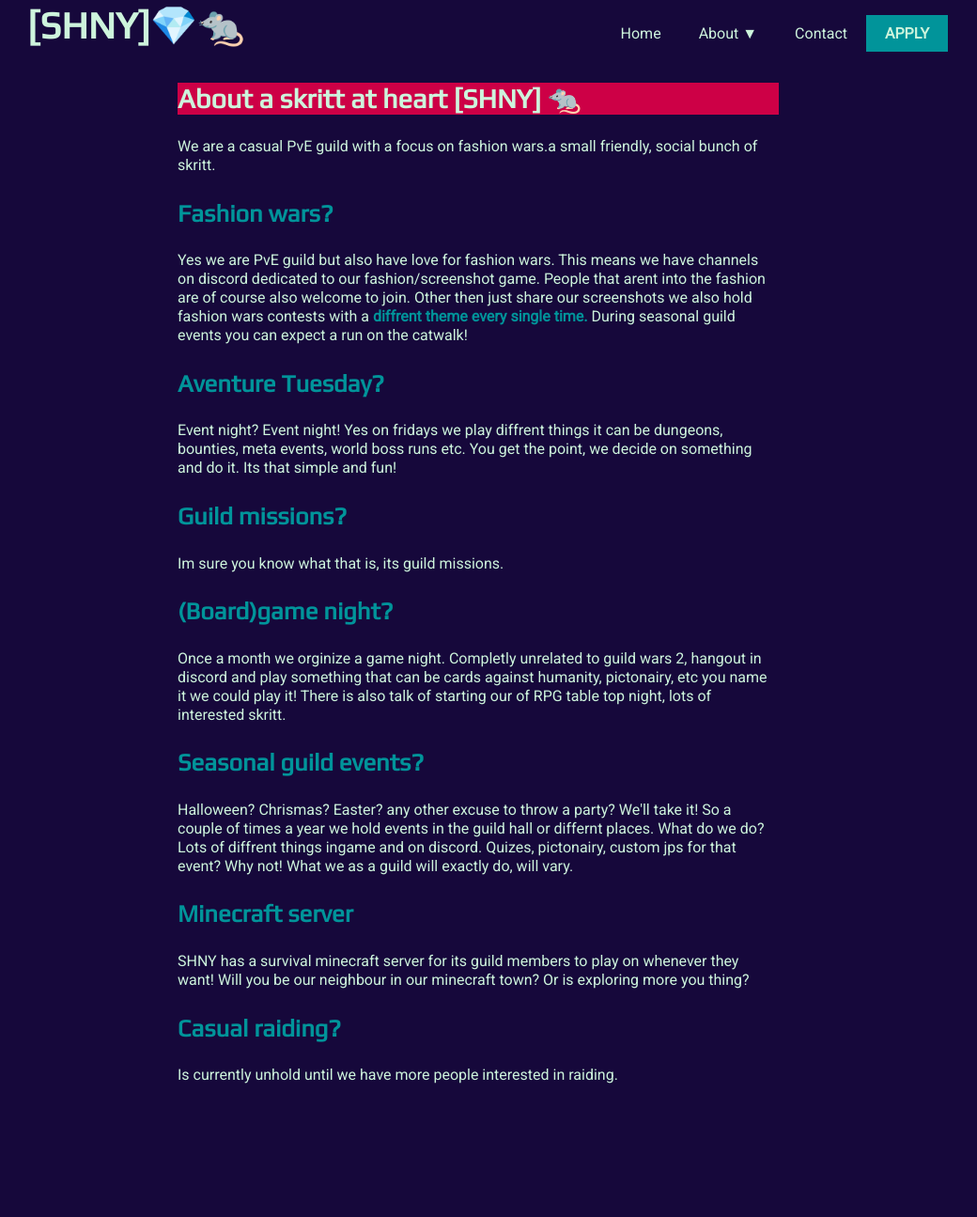
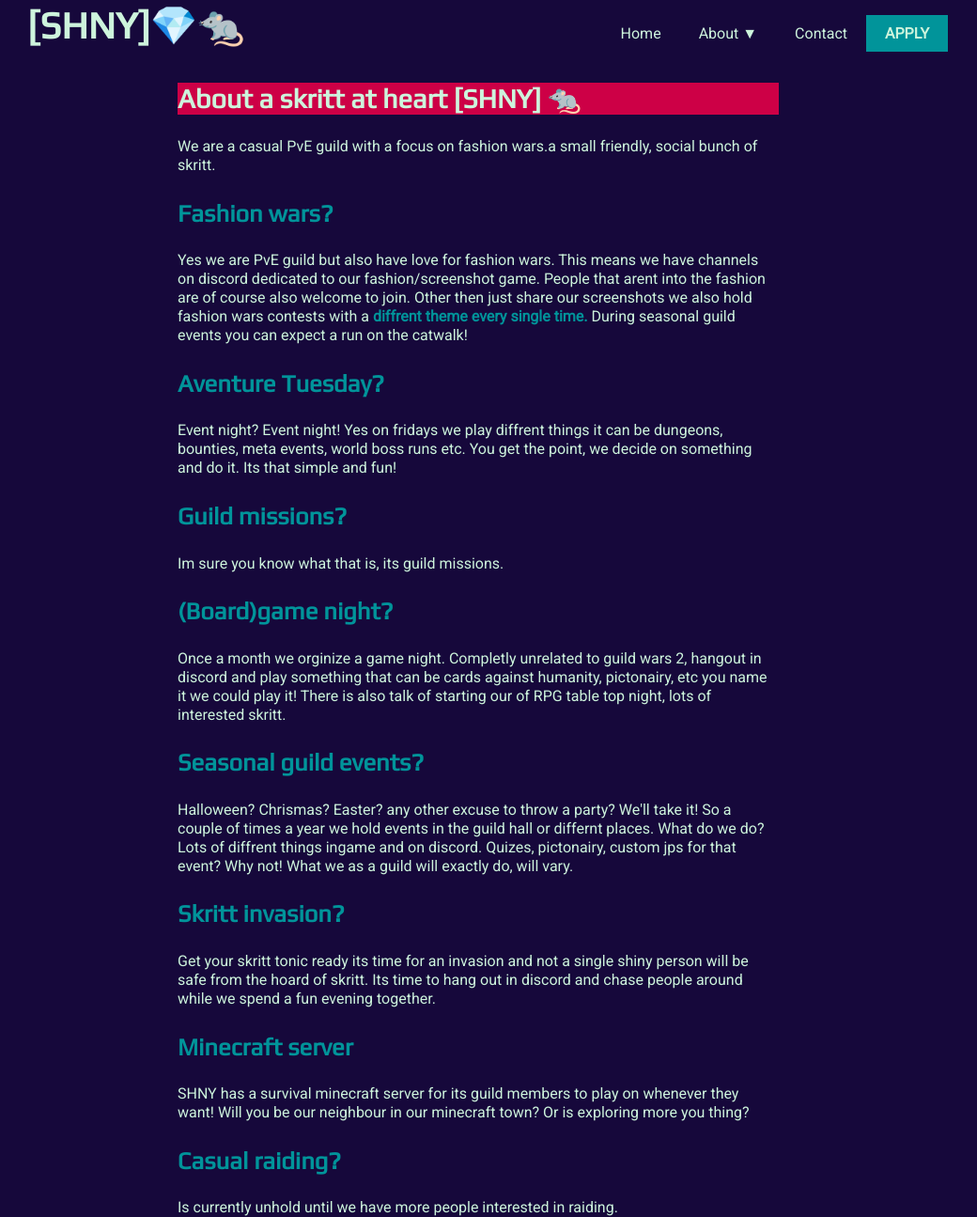
Before and after one commit to KimberlyVdB/SHNY-Jekyll-Website, a Jekyll site: the page built from guildinfo.html, in a window 1280 px wide and 1295 px high. Shown: the whole window at 94% size, without its empty margins (131-1171 px from the left). Built offline with Jekyll 4.4.1, drawn with Linux system fonts in a browser that asks for light colours; nearby versions of some CDN libraries; a script that is not in the unit is left out.

Commit message:
added skritt invsion to the list

```diff
--- a/guildinfo.html
+++ b/guildinfo.html
@@ -46,6 +46,13 @@ title: mainContent
       What we as a guild will exactly do, will vary.
     </p>
 
+    <h3>Skritt invasion?</h3>
+
+    <p> Get your skritt tonic ready its time for an invasion and not a single shiny person will be safe from the hoard
+      of skritt.
+      Its time to hang out in discord and chase people around while we spend a fun evening together.
+    </p>
+
     <h3>Minecraft server</h3>
 
     <p>
```
